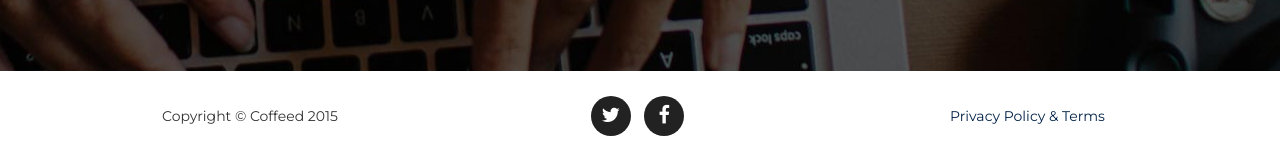
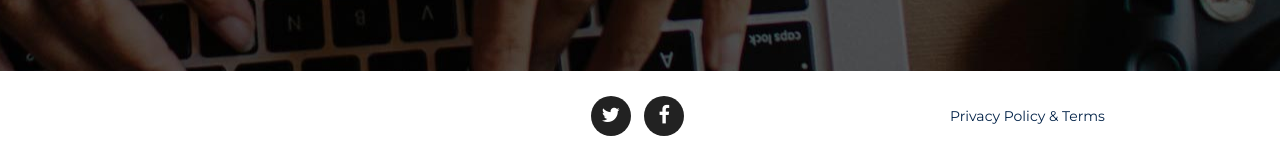
Before and after one commit to duncanhershey/sippinco, a Django app: page / in a window 1280 px wide. Shown: the part 1613-1774 px from the top of the page. Run offline with Django 3.2, Linux system fonts and the light colour scheme; some libraries are stand-ins or nearby versions.

Commit message:
Remove copyRight.

```diff
--- a/templates/base/index.html
+++ b/templates/base/index.html
@@ -92,7 +92,7 @@
         </div>
     </header>
 
-
+    <!--carosel image here - header image currently referenced in agency.css line 1104-1105-->
 
     <!-- Services Section -->
     <section id="services">
@@ -148,7 +148,7 @@
             {% endblock %}
             <div class="row">
                 <div class="col-md-4">
-                    <span class="copyright">Copyright &copy; Coffeed 2015</span>
+            <!-- Copyright placeholder here-->
                 </div>
                 <div class="col-md-4">
                     <ul class="list-inline social-buttons">
```
